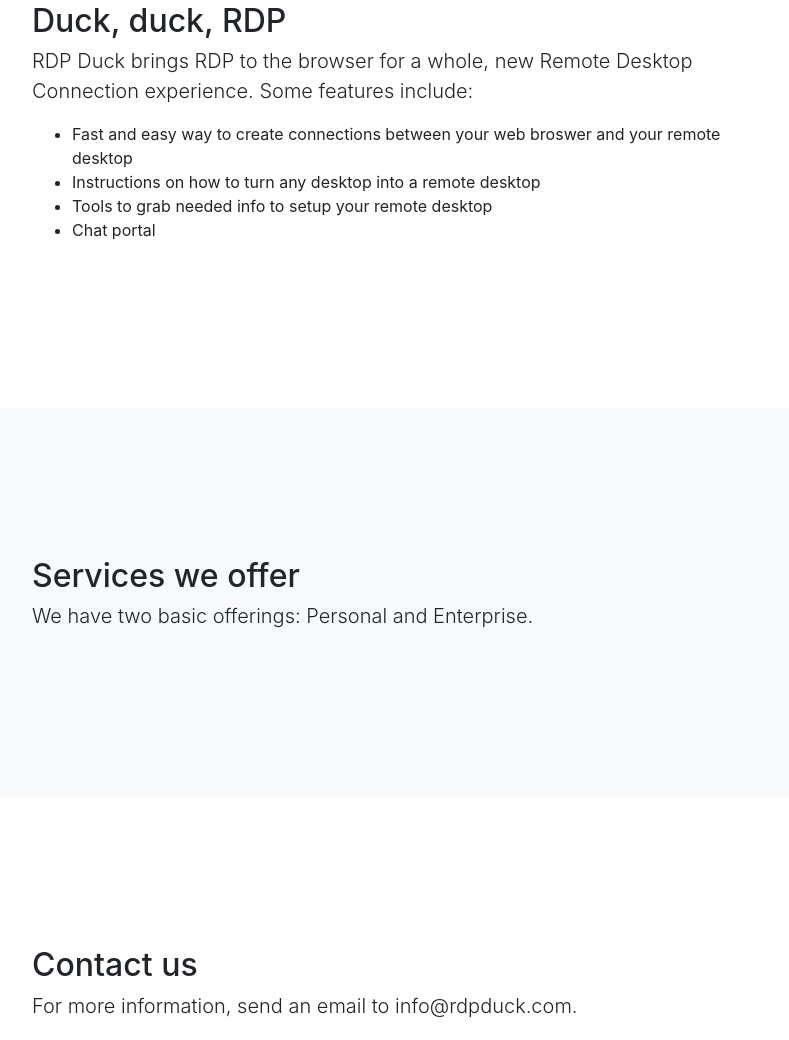
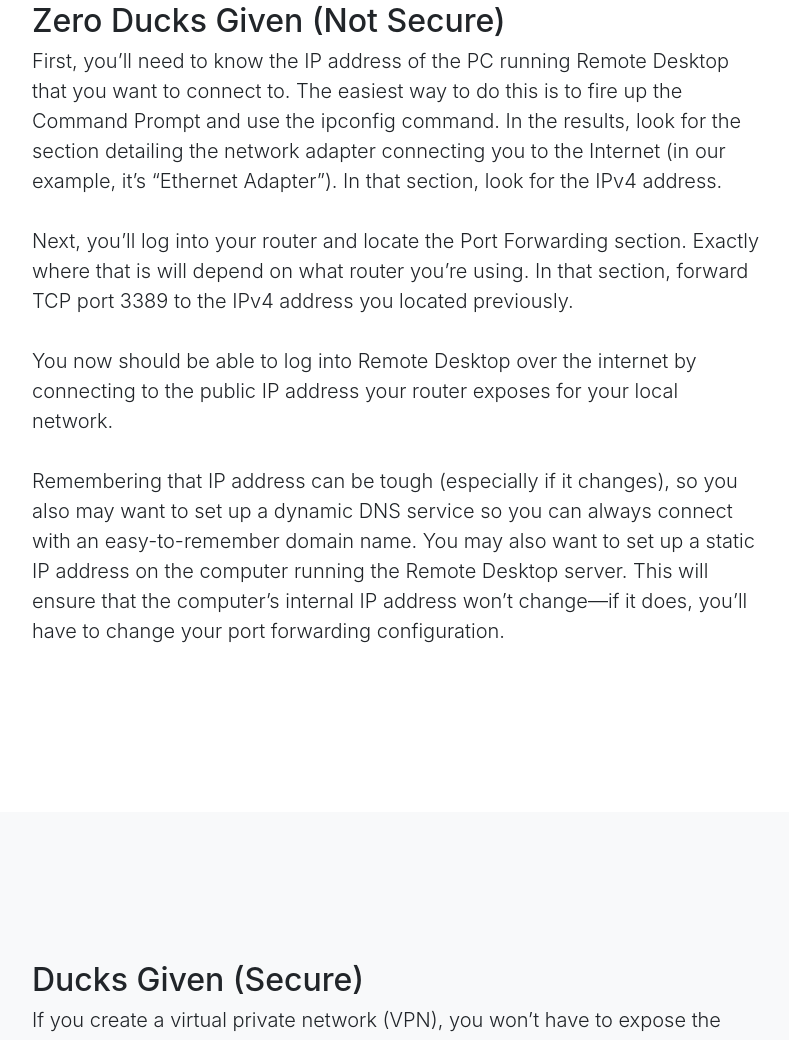
Before and after one commit to michael-pittman/Authv2, a website with bundled scripts: page app/public/index.html in a window 1280 px wide. Shown: the part 501-1541 px from the top of the page, without its empty margins (243-1032 px from the left). Built offline with nearby package versions, Linux system fonts and the light colour scheme.

Commit message:
push
stuffs

```diff
--- a/app/public/index.html
+++ b/app/public/index.html
@@ -30,13 +30,13 @@
         <div class="collapse navbar-collapse" id="navbarResponsive">
           <ul class="navbar-nav ml-auto">
             <li class="nav-item">
-          <a class="nav-link js-scroll-trigger navybox" href="#about">About</a>
+              <a class="nav-link js-scroll-trigger navybox" href="#about">Zero Ducks Given</a>
             </li>
             <li class="nav-item">
-          <a class="nav-link js-scroll-trigger navybox" href="#services">Services</a>
+              <a class="nav-link js-scroll-trigger navybox" href="#services">Ducks Given</a>
             </li>
             <li class="nav-item">
-          <a class="nav-link js-scroll-trigger navybox" href="#contact">Contact</a>
+              <a class="nav-link js-scroll-trigger navybox" href="#contact">Many Ducks Given</a>
             </li>
             <li class="nav-item">
               <a class="nav-link js-scroll-trigger" id="orangebox" href="signup.html">Sign Up</a>
@@ -57,14 +57,15 @@
       <div class="container">
         <div class="row">
           <div class="col-lg-8 mx-auto">
-        <h2>Duck, duck, RDP</h2>
-        <p class="lead">RDP Duck brings RDP to the browser for a whole, new Remote Desktop Connection experience. Some features include:</p>
-        <ul>
-          <li>Fast and easy way to create connections between your web broswer and your remote desktop</li>
-          <li>Instructions on how to turn any desktop into a remote desktop</li>
-          <li>Tools to grab needed info to setup your remote desktop</li>
-          <li>Chat portal</li>
-        </ul>
+            <h2>Zero Ducks Given (Not Secure)</h2>
+            <p class="lead">First, you’ll need to know the IP address of the PC running Remote Desktop that you want to connect to. The easiest way to do this is to fire up the Command Prompt and use the ipconfig command. In the results, look for the section detailing the network adapter connecting you to the Internet (in our example, it’s “Ethernet Adapter”). In that section, look for the IPv4 address. <br> <br>
+
+            Next, you’ll log into your router and locate the Port Forwarding section. Exactly where that is will depend on what router you’re using. In that section, forward TCP port 3389 to the IPv4 address you located previously. <br><br>
+
+            You now should be able to log into Remote Desktop over the internet by connecting to the public IP address your router exposes for your local network. <br> <br>
+
+            Remembering that IP address can be tough (especially if it changes), so you also may want to set up a dynamic DNS service so you can always connect with an easy-to-remember domain name. You may also want to set up a static IP address on the computer running the Remote Desktop server. This will ensure that the computer’s internal IP address won’t change—if it does, you’ll have to change your port forwarding configuration.</p>
+
           </div>
         </div>
       </div>
@@ -74,8 +75,12 @@
       <div class="container">
         <div class="row">
           <div class="col-lg-8 mx-auto">
-        <h2>Services we offer</h2>
-        <p class="lead">We have two basic offerings: Personal and Enterprise.</p>
+            <h2>Ducks Given (Secure)</h2>
+            <p class="lead">If you create a virtual private network (VPN), you won’t have to expose the Remote Desktop server directly to the Internet. Instead, when you’re away from home, you can connect to the VPN, and your computer will act like it’s part of the same local network as the computer at home, running the Remote Desktop server. This will allow you to access Remote Desktop and other services normally only exposed on your local network. <br> <br>
+
+            If you pay for the full version, we will cover a number of ways to set up your own home VPN server, including a way to create a VPN server in Windows without any extra software or services. <br> <br>
+
+            Setting up a VPN is by far the more secure option when it comes to making Remote Desktop accessible over the internet, and with the right tools, it’s pretty simple to achieve. It is not your only option, though.</p>
           </div>
         </div>
       </div>
@@ -85,8 +90,9 @@
       <div class="container">
         <div class="row">
           <div class="col-lg-8 mx-auto">
-        <h2>Contact us</h2>
-        <p class="lead">For more information, send an email to info@rdpduck.com.</p>
+            <h2>Many Ducks Given (Most Secure)</h2>
+            <p class="lead">If you pay for the full version, and you go with this option, we will tell you which hardware we recommend and help you configure it so you can setup your own home lab. <br> <br> <br>
+            For more information, send an email to info@rdpduck.com.</p>
           </div>
         </div>
       </div>
```
Lines whose indentation alone changed are shown as unchanged.
